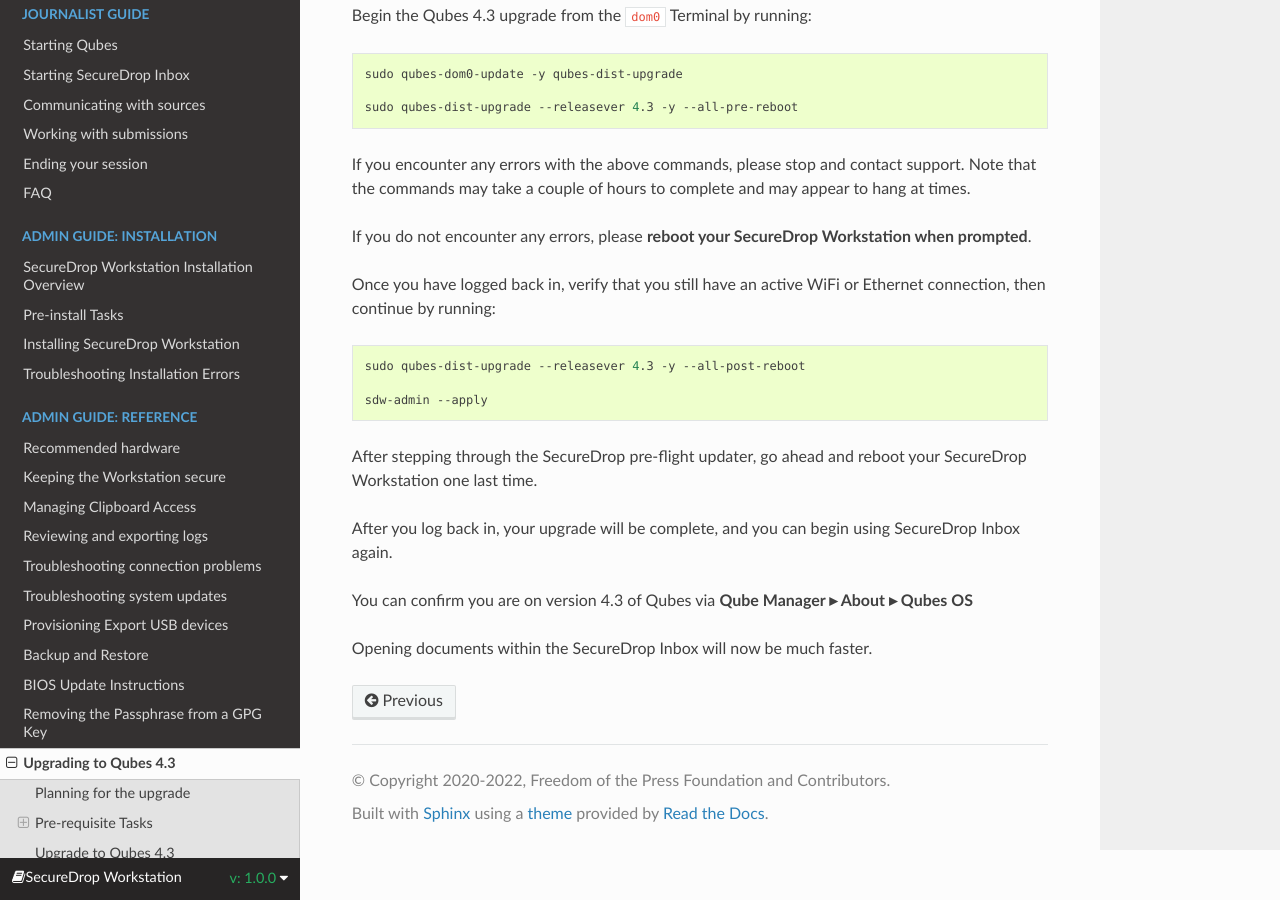
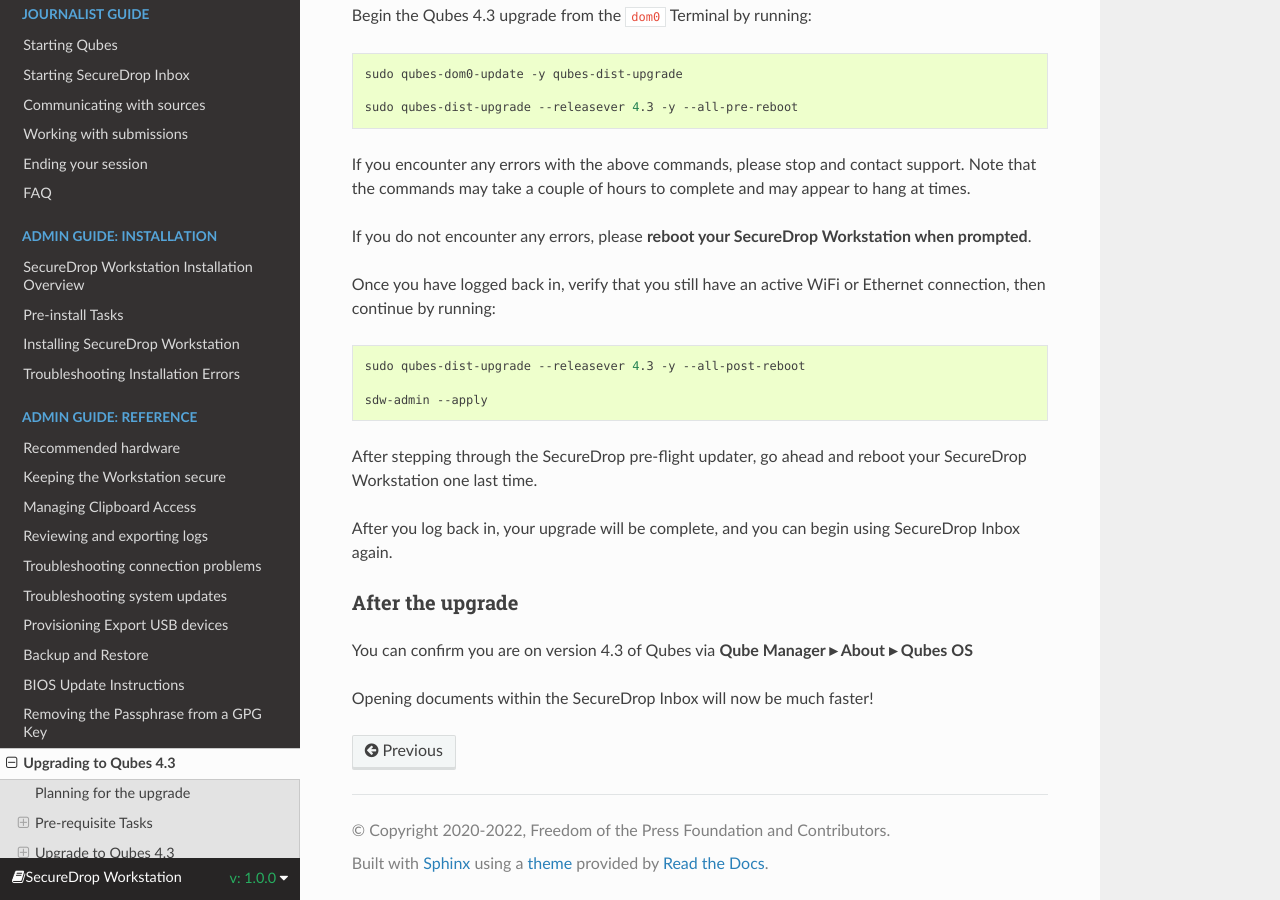
Before and after one commit to freedomofpress/securedrop-workstation-docs, a Sphinx documentation site: the page built from docs/admin/reference/upgrade_to_qubes_4.3.rst, in a window 1280 px wide and 900 px high, scrolled down 3197 px. Built offline with Sphinx 7.4.7 and the Read the Docs theme 3.1.0, drawn with Linux system fonts in a browser that asks for light colours.

Commit message:
Correct headline format

```diff
--- a/docs/admin/reference/upgrade_to_qubes_4.3.rst
+++ b/docs/admin/reference/upgrade_to_qubes_4.3.rst
@@ -180,11 +180,12 @@
 Inbox again.
 
 After the upgrade
-^^^^^^^^^^^^^^^^^
+~~~~~~~~~~~~~~~~~
+
 
 You can confirm you are on version 4.3 of Qubes via **Qube Manager ▸ About ▸ Qubes OS**
 
-Opening documents within the SecureDrop Inbox will now be much faster.
+Opening documents within the SecureDrop Inbox will now be much faster!
 
 .. |qubes_menu| image:: ../../images/qubes_menu.png
   :alt: Qubes Application menu
```
